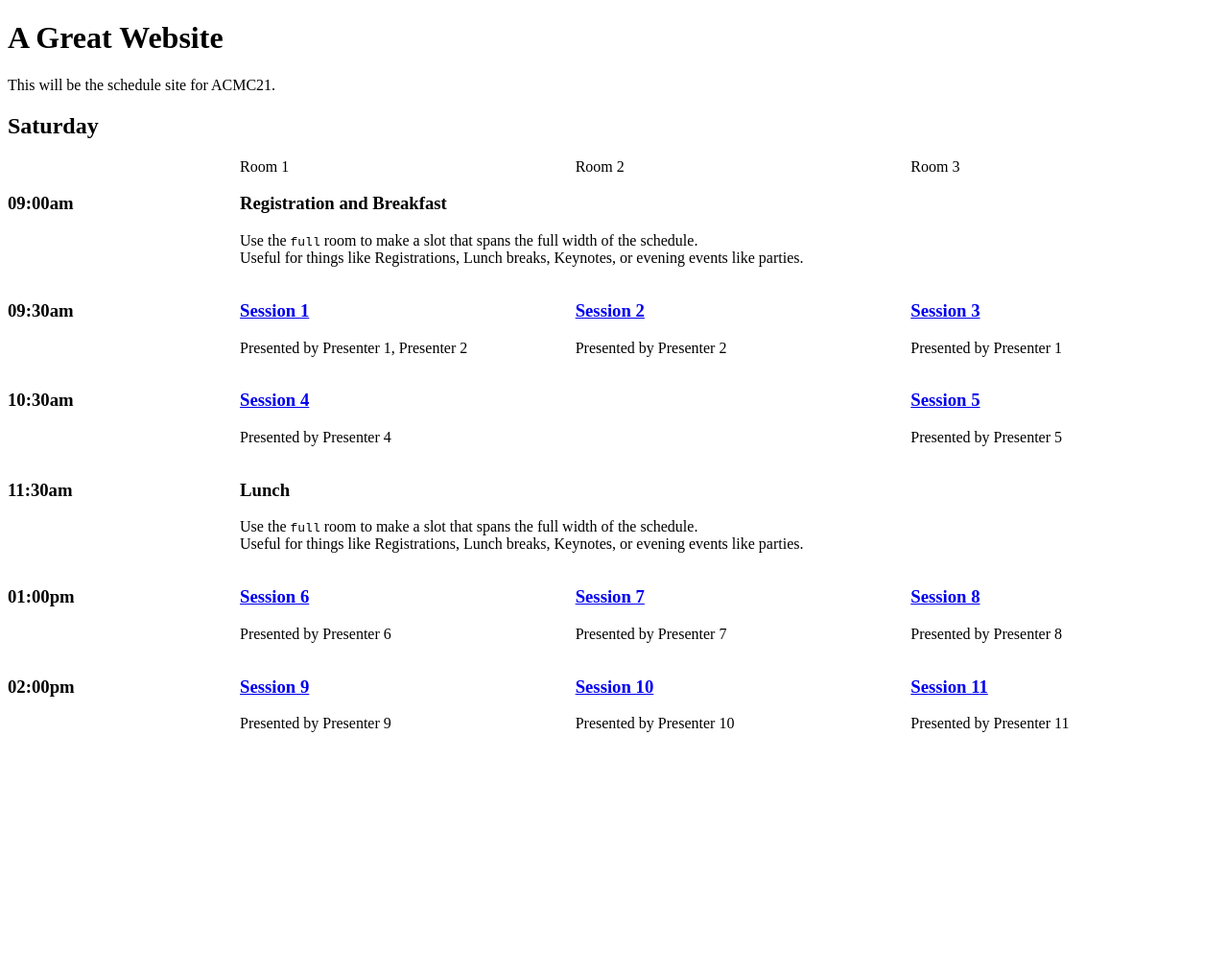
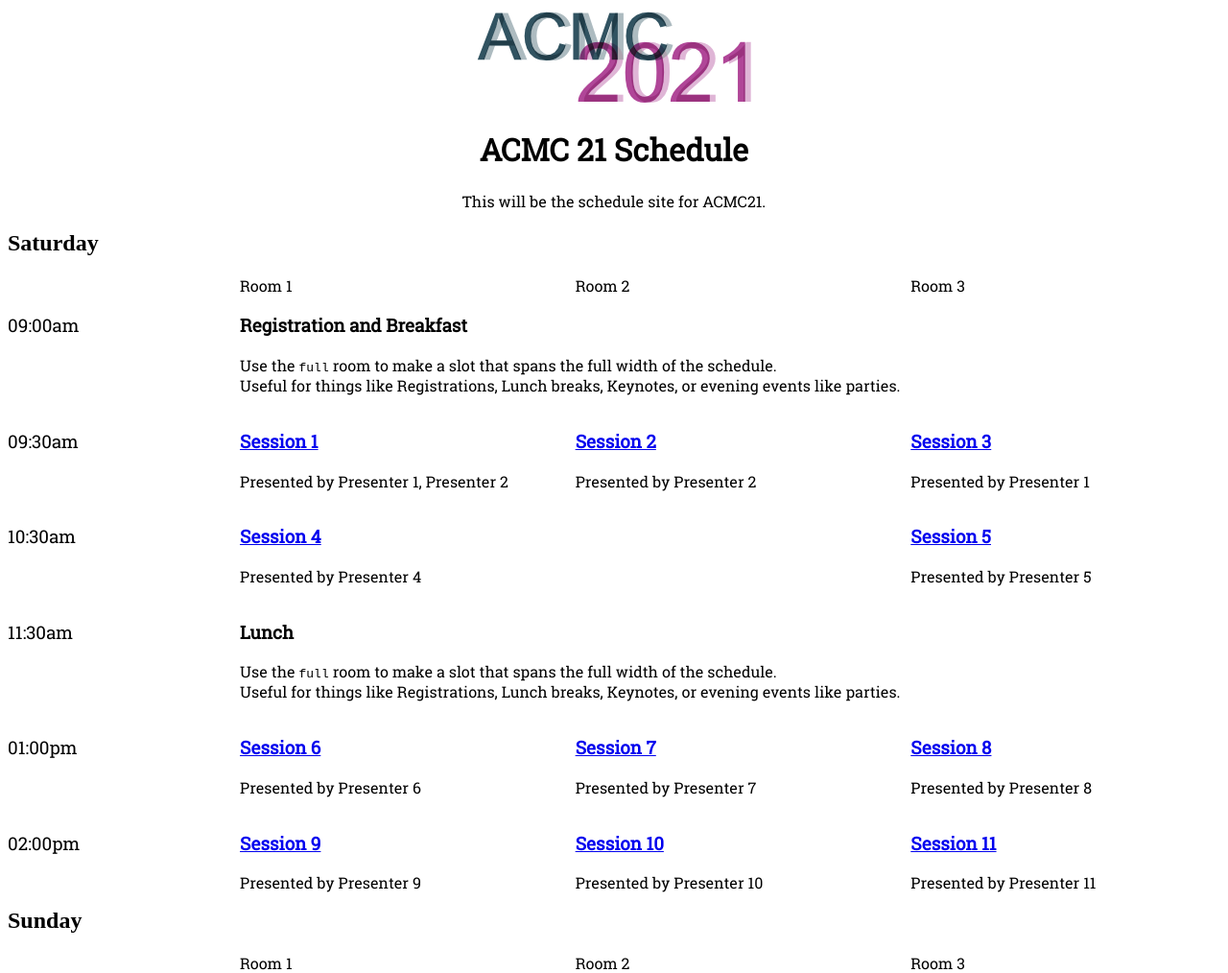
Before and after one commit to vgiles/acmc21-calendar, a Jekyll site: the page built from index.html, in a window 1280 px wide. Shown: the whole page at 96% size. Built offline with Jekyll 4.4.1, drawn with Linux system fonts in a browser that asks for light colours; before the commit the page ends 900 px from its top, so only the background shows below that.

Commit message:
new font styles

```diff
--- a/css/styles.css
+++ b/css/styles.css
@@ -3,24 +3,24 @@
   font-style: normal;
   font-weight: 400;
   src: local('Roboto'), local('Roboto-Regular'),
-      url('./fonts/roboto/roboto-v20-latin-regular.woff2') format('woff2'), /* Chrome 26+, Opera 23+, Firefox 39+ */
-      url('./fonts/roboto/roboto-v20-latin-regular.woff') format('woff'); /* Chrome 26+, Opera 23+, Firefox 39+ */
+      url('../fonts/roboto/roboto-v20-latin-regular.woff2') format('woff2'), /* Chrome 26+, Opera 23+, Firefox 39+ */
+      url('../fonts/roboto/roboto-v20-latin-regular.woff') format('woff'); /* Chrome 26+, Opera 23+, Firefox 39+ */
 }
 @font-face {
   font-family: 'Roboto Slab';
   font-style: normal;
   font-weight: 400;
   src: local('Roboto Slab Regular'), local('RobotoSlab-Regular'),
-       url('./fonts/roboto/roboto-slab-v9-latin-regular.woff2') format('woff2'), /* Chrome 26+, Opera 23+, Firefox 39+ */
-       url('./fonts/roboto/roboto-slab-v9-latin-regular.woff') format('woff'); /* Chrome 6+, Firefox 3.6+, IE 9+, Safari 5.1+ */
+       url('../fonts/roboto/roboto-slab-v9-latin-regular.woff2') format('woff2'), /* Chrome 26+, Opera 23+, Firefox 39+ */
+       url('../fonts/roboto/roboto-slab-v9-latin-regular.woff') format('woff'); /* Chrome 6+, Firefox 3.6+, IE 9+, Safari 5.1+ */
 }
 @font-face {
   font-family: 'icons';
   font-display: swap;
   font-weight: normal;
   font-style: normal;
-  src: url('./fonts/icons/icons.woff2?30') format('woff2'), /* Chrome 26+, Opera 23+, Firefox 39+ */
-       url('./fonts/icons/icons.woff?30') format('woff'); /* Chrome 26+, Opera 23+, Firefox 39+ */
+  src: url('../fonts/icons/icons.woff2?30') format('woff2'), /* Chrome 26+, Opera 23+, Firefox 39+ */
+       url('../fonts/icons/icons.woff?30') format('woff'); /* Chrome 26+, Opera 23+, Firefox 39+ */
 }
 
 $font-header: "Roboto Slab", "Bitter", "Ubuntu", Georgia, serif;
@@ -31,6 +31,23 @@
   -webkit-box-sizing: border-box;
   -moz-box-sizing: border-box;
   box-sizing: border-box;
+}
+
+
+.aligncenter {
+    text-align: center;
+}
+
+.title {
+  font-family: "Roboto Slab", "Bitter", "Ubuntu", Georgia, serif;
+  font-size: "24";
+  text-align: center;
+}
+
+.body {
+  font-family: "Roboto Slab", "Bitter", "Ubuntu", Georgia, serif;
+  font-size: "18";
+  text-align: center;
 }
 
 /**
@@ -47,7 +64,8 @@
     margin-right: -100%;
     margin-left: 0%;
     clear: none;
-    font-family: $font-header;
+    font-family: "Roboto Slab", "Bitter", "Ubuntu", Georgia, serif;
+    font-weight: 300;
   }
   .schedule [data-room="room-1"] {
     width: 25.53191%;
@@ -55,6 +73,8 @@
     margin-right: -100%;
     margin-left: 19.14894%;
     clear: none;
+    font-family: "Roboto Slab", "Bitter", "Ubuntu", Georgia, serif;
+    font-weight:300;
   }
   .schedule [data-room="room-2"] {
     width: 25.53191%;
@@ -62,6 +82,7 @@
     margin-right: -100%;
     margin-left: 46.80851%;
     clear: none;
+    font-family: "Roboto Slab", "Bitter", "Ubuntu", Georgia, serif;
   }
   .schedule [data-room="room-3"] {
     width: 25.53191%;
@@ -69,9 +90,12 @@
     margin-left: 0;
     margin-right: 0;
     clear: none;
+    font-family: "Roboto Slab", "Bitter", "Ubuntu", Georgia, serif;
   }
   .schedule .session .meta .room {
     display: none;
+    font-family: "Roboto Slab", "Bitter", "Ubuntu", Georgia, serif;
+    font-weight:400;
   }
   .schedule .full {
     width: 80.85106%;
@@ -79,6 +103,7 @@
     margin-left: 0;
     margin-right: 0;
     clear: none;
+    font-family: "Roboto Slab", "Bitter", "Ubuntu", Georgia, serif;
   }
 }
 
--- a/index.html
+++ b/index.html
@@ -1,12 +1,12 @@
 ---
 layout: page
-title: A Great Website
+title: ACMC 21 Schedule
 ---
-
+<div class="aligncenter"><img src="./img/acmc21-big.png" alt="the ACMC21 banner image"></img></div>
 <div class="schedule">
 	<h1 class="title">{{ page.title }}</h1>
 
-	<p>This will be the schedule site for ACMC21.</p>
+	<p class="body">This will be the schedule site for ACMC21.</p>
 
 	<section id="satur" class="day">
 	<header>
@@ -26,7 +26,7 @@
  </section>
 	<!-- #satur.day -->
 
-	<!-- section id="sun" class="day">
+	<section id="sun" class="day">
 		<header>
 			<h2>Sunday</h2>
 			<span data-room="room-1">Room 1</span>
@@ -40,7 +40,8 @@
 		{% endif %}
 		{% endfor %}
 
-	</section><!-- #sun.day -->
+	</section>
+	<!-- #sun.day -->
 
 </div>
 <!-- .schedule -->
```
Also changed, not shown: img/acmc21-big.png (added).
